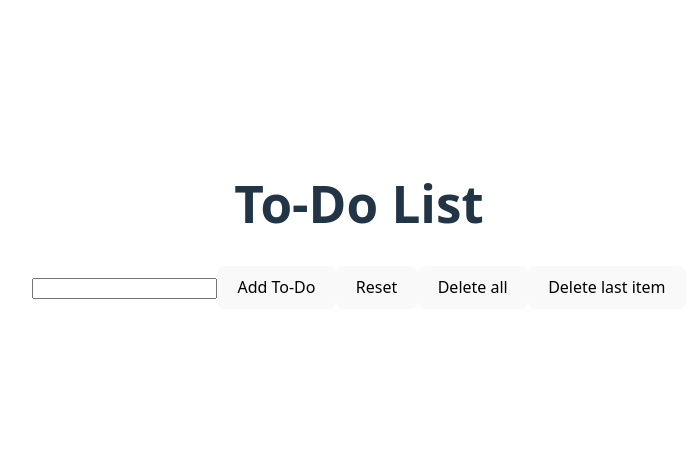
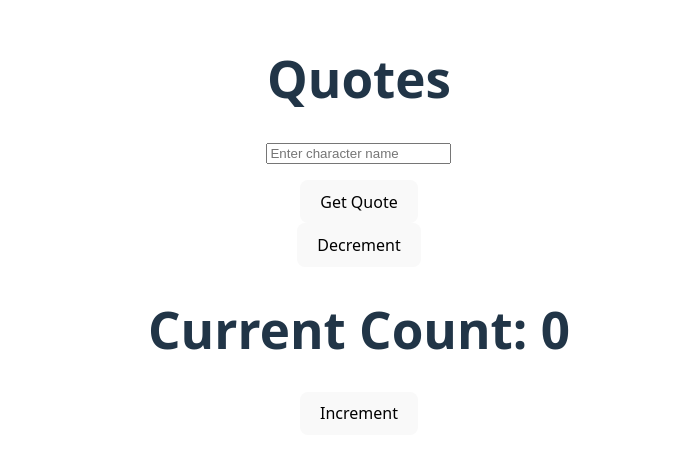
Before and after one commit to skeleton111222/React-training, a React (Vite) app in the folder react/: page / in a window 1280 px wide. Shown: the part 175-632 px from the top of the page, without its empty margins (281-977 px from the left). Built offline with nearby package versions, Linux system fonts and the light colour scheme.

Commit message:
working with api

```diff
--- a/react/src/App.jsx
+++ b/react/src/App.jsx
@@ -1,8 +1,8 @@
-import React, { useState } from "react";
+import React, { useEffect, useState } from "react";
 import "./App.css";
 // import ItemList from "./itemfile";
 // import Parent from "./parent";
-// import Count from "./count";
+import Count from "./count";
 // import Boolean from "./Boolean";
 // import Inputs from "./input";
 
@@ -96,58 +96,46 @@ import "./App.css";
 //   );
 // }
 
-function App() {
-  const [todolist, setTodolist] = useState([]);
-  const [input, setInput] = useState("");
-  const type = (event) => {
-    setInput(event.target.value);
-    console.log(event.target.value);
-  };
+// function App() {
+//   const [todolist, setTodolist] = useState([]);
+//   const [input, setInput] = useState("");
+//   const type = (event) => {
+//     setInput(event.target.value);
+//     console.log(event.target.value);
+//   };
 
-  const reset = () => {
-    setInput("");
-  };
+//   const reset = () => {
+//     setInput("");
+//   };
 
-  const addTodo = () => {
-    if (input.trim() !== "") {
-      setTodolist([...todolist, input]);
-      setInput("");
-    }
-  };
-  const deletes = () => {
-    setTodolist((prev) => prev.slice(0, -1));
-  };
-  const resetall = () => {
-    setTodolist([]);
-  };
-  return (
-    <div>
-      <h1>To-Do List</h1>
-      <ol>
-        {todolist.map((item, index) => (
-          <li key={index}>{item}</li>
-        ))}
-      </ol>
-      {/* <Inputs
-        input={input}
-        type={type}
-        reset={reset}
-        resetall={resetall}
-        addTodo={addTodo}
-        deletes={deletes}
-      /> */}
-      <input type="text" value={input} onChange={type} />
-      <button onClick={addTodo}>Add To-Do</button>
-      <button onClick={reset}>Reset</button>
-      <button onClick={resetall}>Delete all</button>
-      <button onClick={deletes}>Delete last item</button>
-    </div>
-  );
-}
-
-// const Inputs = ({ input, type, reset, addTodo, resetall, deletes }) => {
+//   const addTodo = () => {
+//     if (input.trim() !== "") {
+//       setTodolist([...todolist, input]);
+//       setInput("");
+//     }
+//   };
+//   const deletes = () => {
+//     setTodolist((prev) => prev.slice(0, -1));
+//   };
+//   const resetall = () => {
+//     setTodolist([]);
+//   };
 //   return (
 //     <div>
+//       <h1>To-Do List</h1>
+//       <ol>
+//         {todolist.map((item, index) => (
+//           <li key={index}>{item}</li>
+//         ))}
+//       </ol>
+//       {/* <Inputs
+//         input={input}
+//         type={type}
+//         reset={reset}
+//         resetall={resetall}
+//         addTodo={addTodo}
+//         deletes={deletes}
+//       /> */}
 //       <input type="text" value={input} onChange={type} />
 //       <button onClick={addTodo}>Add To-Do</button>
 //       <button onClick={reset}>Reset</button>
@@ -155,5 +143,70 @@ function App() {
 //       <button onClick={deletes}>Delete last item</button>
 //     </div>
 //   );
-// };
+// }
+
+// // const Inputs = ({ input, type, reset, addTodo, resetall, deletes }) => {
+// //   return (
+// //     <div>
+// //       <input type="text" value={input} onChange={type} />
+// //       <button onClick={addTodo}>Add To-Do</button>
+// //       <button onClick={reset}>Reset</button>
+// //       <button onClick={resetall}>Delete all</button>
+// //       <button onClick={deletes}>Delete last item</button>
+// //     </div>
+// //   );
+// // };
+// export default App;
+
+function App() {
+  const [quotes, setQuotes] = useState([]);
+  const [character, setCharacter] = useState("");
+
+  const fetchData = async () => {
+    const response = await fetch(
+      `https://yurippe.vercel.app/api/quotes?character=${encodeURIComponent(
+        character
+      )}&random=3`
+    );
+    const data = await response.json();
+    setQuotes(data);
+    console.log(data);
+  };
+  const handleChange = (e) => {
+    setCharacter(e.target.value);
+  };
+
+  const handleKeyDown = (e) => {
+    if (e.key === "Enter") {
+      fetchData(); // only fetch when Enter is pressed
+    }
+  };
+  // useEffect(() => {
+  //   fetchData();
+  // }, [character]);
+  // const handleChange = (e) => {
+  //   setCharacter(e.target.value);
+  // };
+  return (
+    <div>
+      <h1>Quotes</h1>
+      <input
+        type="text"
+        value={character}
+        onChange={handleChange}
+        onKeyDown={handleKeyDown}
+        placeholder="Enter character name"
+      />
+      <ol>
+        {quotes.map((quote, index) => (
+          <li key={index}>{quote.quote}</li>
+        ))}
+      </ol>
+      <button onClick={fetchData}>Get Quote</button>
+
+      <Count />
+    </div>
+  );
+}
+
 export default App;
```
Also changed, not shown: react/src/Todo-list.jsx (added, +48 -0 lines).
